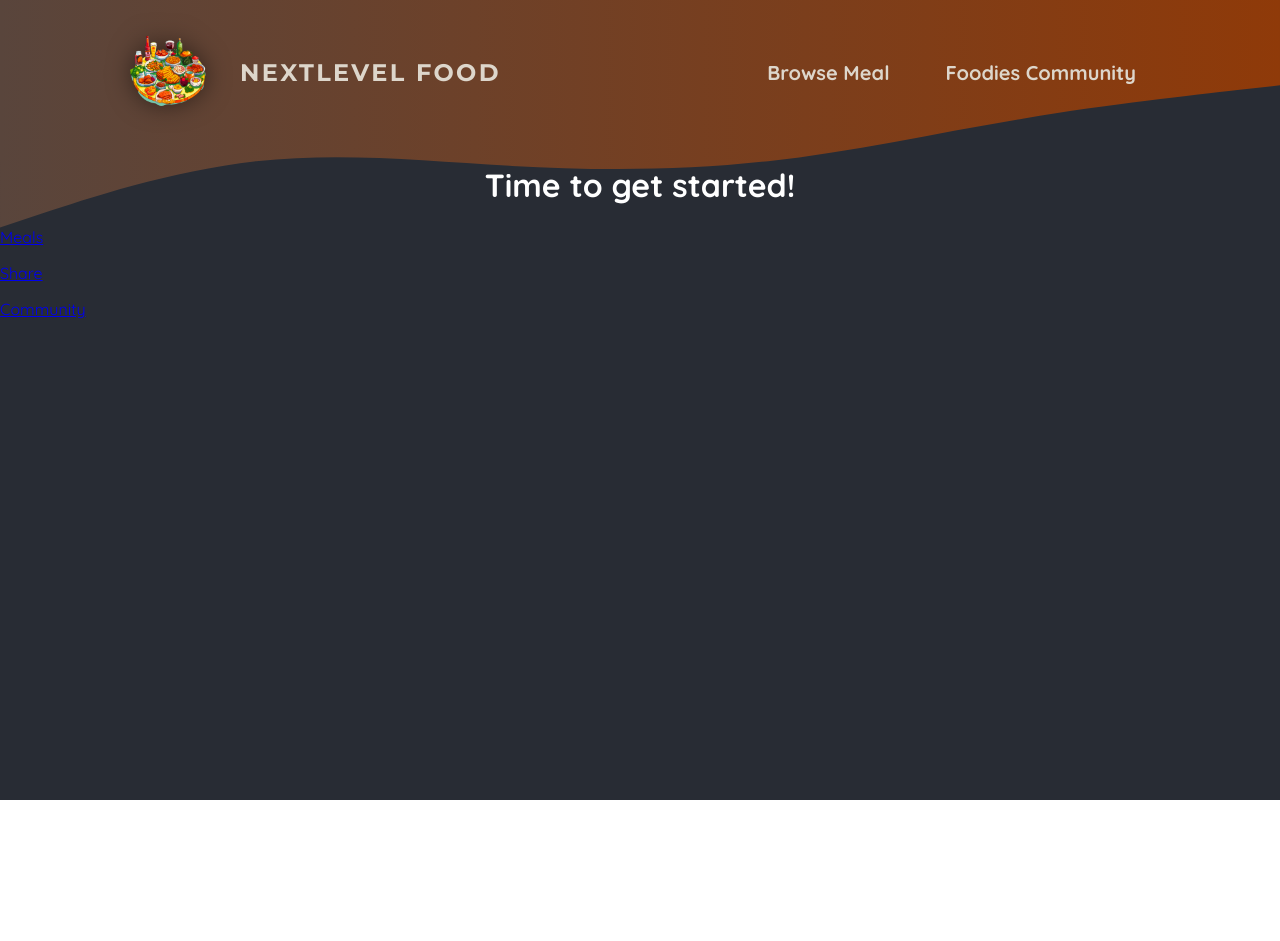
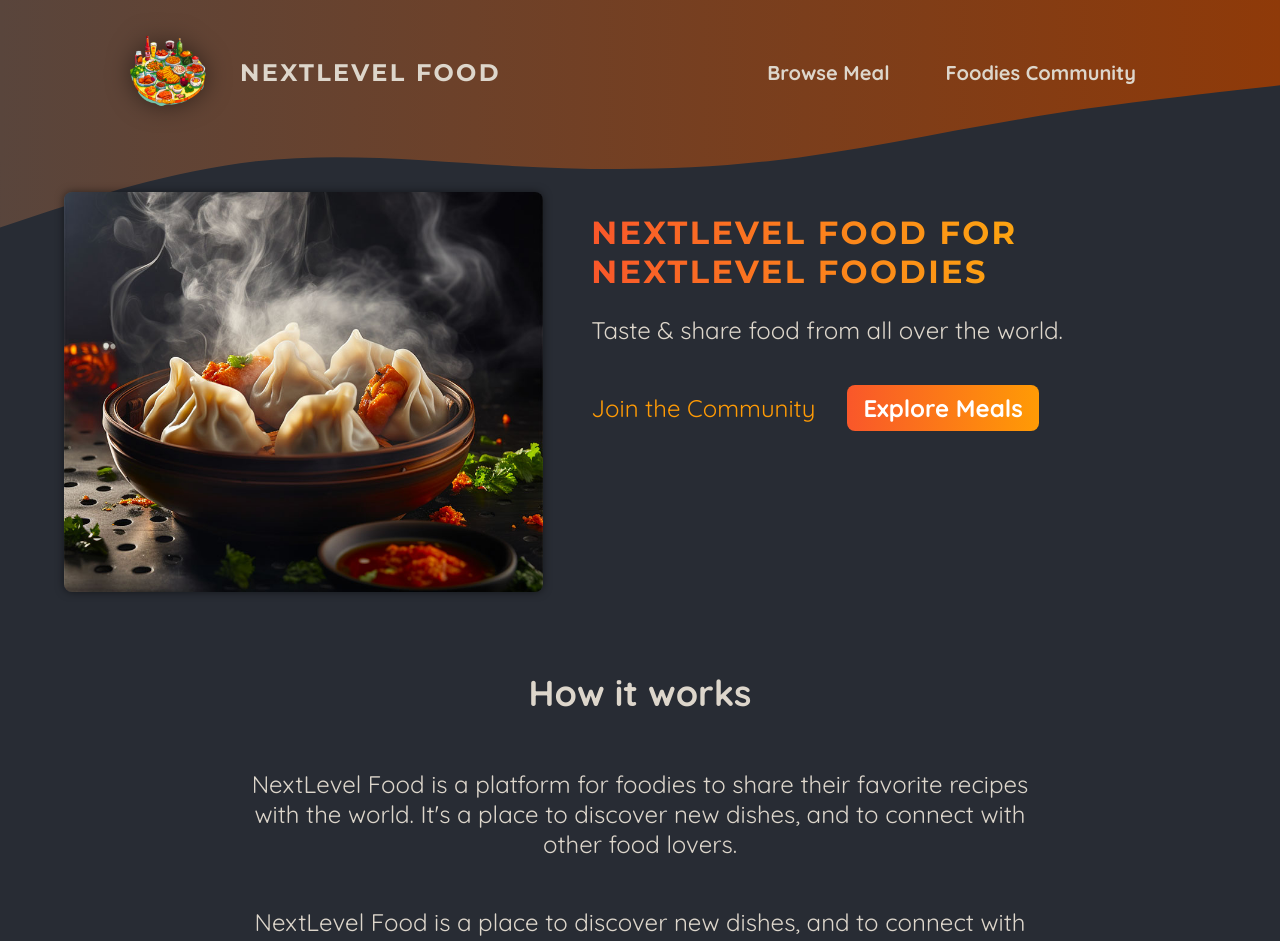
Before and after one commit to devgirlpro/nextjs-foodies-app, a Next.js app: page / in a window 1280 px wide. Shown: the top 941 px of the page. Before the commit the page ends 800 px from the top, so only its background shows below. Built offline with nearby package versions, Linux system fonts and the light colour scheme.

Commit message:
slide show - client component

```diff
--- a/app/page.jsx
+++ b/app/page.jsx
@@ -1,11 +1,59 @@
+import ImageSlideshow from '@/components/images/image-slideshow';
 import Link from 'next/link';
+import styles from "./page.module.css";
 
 export default function Home() {
   return (
-    <main>
-      <h1 style={{ color: 'white', textAlign: 'center' }}>
-        Time to get started!
-      </h1>
+    <>
+      <header className={styles.header}>
+        <div className={styles.slideshow}>
+          <ImageSlideshow />
+        </div>
+
+        <div>
+
+          <div className={styles.hero}>
+            <h1>NextLevel Food for NextLevel Foodies</h1>
+            <p>Taste & share food from all over the world.</p>
+          </div>
+          <div className={styles.cta}>
+            <Link href="/community" >Join the Community</Link>
+            <Link href="/meals" >Explore Meals</Link>
+          </div>
+        </div>
+      </header>
+      <main>
+      <section className={styles.section}>
+          <h2>How it works</h2>
+          <p>
+            NextLevel Food is a platform for foodies to share their favorite
+            recipes with the world. It&apos;s a place to discover new dishes, and to
+            connect with other food lovers.
+          </p>
+          <p>
+            NextLevel Food is a place to discover new dishes, and to connect
+            with other food lovers.
+          </p>
+        </section>
+
+        <section className={styles.section}>
+          <h2>Why NextLevel Food?</h2>
+          <p>
+            NextLevel Food is a platform for foodies to share their favorite
+            recipes with the world. It&apos;s a place to discover new dishes, and to
+            connect with other food lovers.
+          </p>
+          <p>
+            NextLevel Food is a place to discover new dishes, and to connect
+            with other food lovers.
+          </p>
+        </section>
+      </main>
+
+      {/* <main>
+        <h1 style={{ color: 'white', textAlign: 'center' }}>
+          Time to get started!
+        </h1>
 
         <p>
           <Link href="/meals">Meals</Link>
@@ -16,7 +64,7 @@ export default function Home() {
         <p>
           <Link href="/community">Community</Link>
         </p>
-
-    </main>
+      </main> */}
+    </>
   );
 }
--- /dev/null
+++ b/app/page.module.css
@@ -0,0 +1,75 @@
+.header {
+    display: flex;
+    gap: 3rem;
+    margin: 3rem auto;
+    width: 90%;
+    max-width: 75rem;
+  }
+
+  .slideshow {
+    width: 40rem;
+    height: 25rem;
+  }
+
+  .hero {
+    color: #ddd6cb;
+    font-size: 1.5rem;
+  }
+
+  .hero h1 {
+    font-size: 2rem;
+    font-weight: bold;
+    font-family: 'Montserrat', sans-serif;
+    letter-spacing: 0.15rem;
+    text-transform: uppercase;
+    background: linear-gradient(90deg, #f9572a, #ffc905);
+    background-clip: text;
+    -webkit-background-clip: text;
+    -webkit-text-fill-color: transparent;
+  }
+
+  .cta {
+    font-size: 1.5rem;
+    display: flex;
+    gap: 1rem;
+  }
+
+  .cta a {
+    display: inline-block;
+    margin-top: 1rem;
+    padding: 0.5rem 1rem;
+    border-radius: 0.5rem;
+    background: linear-gradient(90deg, #f9572a, #ff9b05);
+    color: #ffffff;
+    font-weight: bold;
+    text-decoration: none;
+  }
+
+  .cta a:hover,
+  .cta a:active {
+    background: linear-gradient(90deg, #fd4715, #f9b241);
+  }
+
+  .cta a:first-child {
+    background: transparent;
+    font-weight: normal;
+    color: #ff9b05;
+    padding-left: 0;
+  }
+
+  .cta a:first-child:hover,
+  .cta a:first-child:active {
+    background: transparent;
+    color: #f9b241;
+  }
+
+  .section {
+    display: flex;
+    flex-direction: column;
+    color: #ddd6cb;
+    font-size: 1.5rem;
+    max-width: 50rem;
+    width: 90%;
+    margin: 2rem auto;
+    text-align: center;
+  }
--- /dev/null
+++ b/components/images/image-slideschow.module.css
@@ -0,0 +1,26 @@
+.slideshow {
+    position: relative;
+    width: 100%;
+    height: 100%;
+    border-radius: 8px;
+    overflow: hidden;
+    box-shadow: 0 0 0.5rem rgba(0, 0, 0, 0.5);
+  }
+
+  .slideshow img {
+    width: 100%;
+    height: 100%;
+    object-fit: cover;
+    position: absolute;
+    top: 0;
+    left: 0;
+    opacity: 0;
+    transform: scale(1.1) translateX(-1rem) rotate(-5deg);
+    transition: all 0.5s ease-in-out;
+  }
+
+  .slideshow .active {
+    z-index: 1;
+    opacity: 1;
+    transform: scale(1) translateX(0) rotate(0);
+  }
--- /dev/null
+++ b/components/images/image-slideshow.jsx
@@ -0,0 +1,50 @@
+"use client"
+import { useEffect, useState } from 'react';
+import Image from 'next/image';
+import styles from './image-slideschow.module.css';
+
+import burgerImg from '@/assets/burger.jpg';
+import curryImg from '@/assets/curry.jpg';
+import dumplingsImg from '@/assets/dumplings.jpg';
+import macncheeseImg from '@/assets/macncheese.jpg';
+import pizzaImg from '@/assets/pizza.jpg';
+import schnitzelImg from '@/assets/schnitzel.jpg';
+import tomatoSaladImg from '@/assets/tomato-salad.jpg';
+
+
+const images = [
+  { image: burgerImg, alt: 'A delicious, juicy burger' },
+  { image: curryImg, alt: 'A delicious, spicy curry' },
+  { image: dumplingsImg, alt: 'Steamed dumplings' },
+  { image: macncheeseImg, alt: 'Mac and cheese' },
+  { image: pizzaImg, alt: 'A delicious pizza' },
+  { image: schnitzelImg, alt: 'A delicious schnitzel' },
+  { image: tomatoSaladImg, alt: 'A delicious tomato salad' },
+];
+
+export default function ImageSlideshow() {
+  const [currentImageIndex, setCurrentImageIndex] = useState(0);
+
+  useEffect(() => {
+    const interval = setInterval(() => {
+      setCurrentImageIndex((prevIndex) =>
+        prevIndex < images.length - 1 ? prevIndex + 1 : 0
+      );
+    }, 2000);
+
+    return () => clearInterval(interval);
+  }, []);
+
+  return (
+    <div className={styles.slideshow}>
+      {images.map((image, index) => (
+        <Image
+          key={index}
+          src={image.image}
+          className={index === currentImageIndex ? styles.active : ''}
+          alt={image.alt}
+        />
+      ))}
+    </div>
+  );
+}
```
